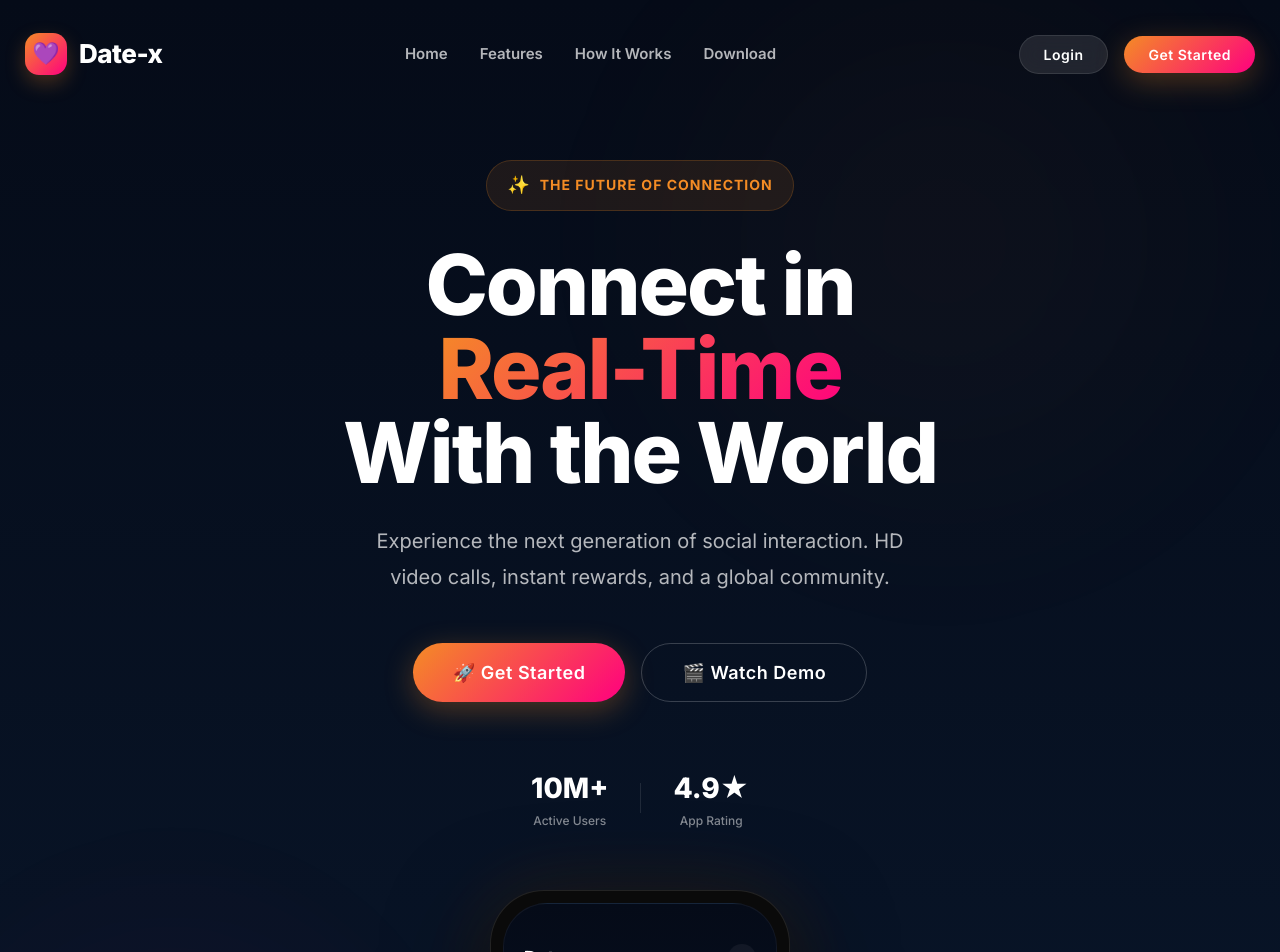
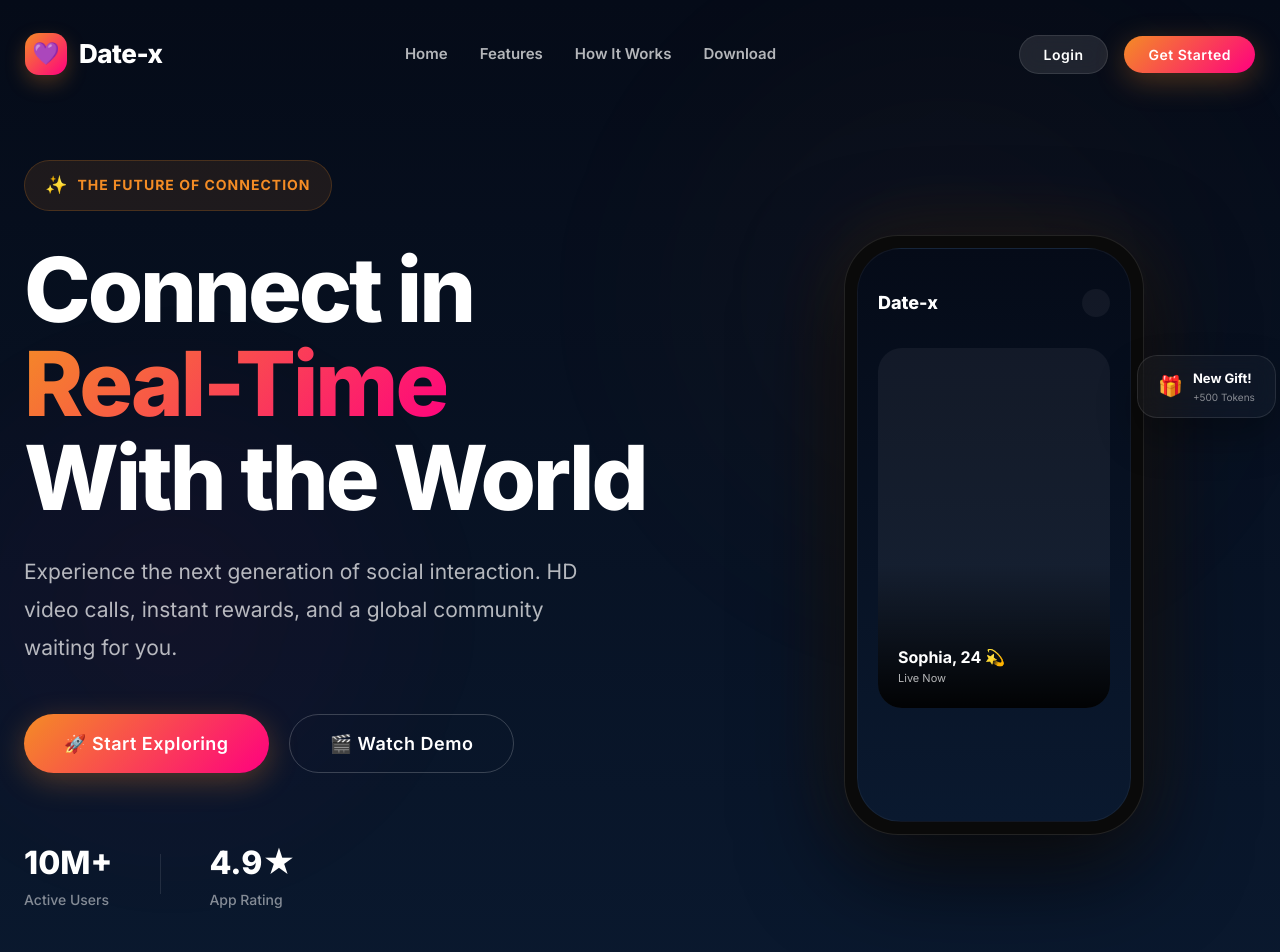
Before and after one commit to 2018dayanan/date-x_landing_page, a React (Vite) app: page / in a window 1280 px wide. Shown: the top 952 px of the page. Built offline with nearby package versions, Linux system fonts and the light colour scheme.

Commit message:
feat: add video demo modal and update Hero section typography and layout styling

```diff
--- a/src/components/Hero.tsx
+++ b/src/components/Hero.tsx
@@ -1,8 +1,10 @@
-import React from 'react';
+import React, { useState } from 'react';
 import colors from '../styles/colors';
 import Button from './Button';
 
 const Hero: React.FC = () => {
+  const [isVideoOpen, setIsVideoOpen] = useState(false);
+
   return (
     <section
       id="home"
@@ -45,16 +47,10 @@ const Hero: React.FC = () => {
       />
 
       <div className="container" style={{ position: 'relative', zIndex: 10 }}>
-        <div style={{
-          display: 'grid',
-          gridTemplateColumns: 'repeat(auto-fit, minmax(300px, 1fr))',
-          gap: '60px',
-          alignItems: 'center',
-          textAlign: 'center',
-        }}>
+        <div className="hero-grid">
 
           {/* Left Content */}
-          <div className="reveal" style={{ maxWidth: '640px', margin: '0 auto' }}>
+          <div className="reveal hero-content" style={{ maxWidth: '720px' }}>
             {/* Premium Badge */}
             <div
               style={{
@@ -76,12 +72,12 @@ const Hero: React.FC = () => {
 
             <h1
               style={{
-                fontSize: 'clamp(40px, 8vw, 84px)',
+                fontSize: 'clamp(44px, 7vw, 90px)',
                 fontWeight: 900,
                 color: colors.white,
-                lineHeight: 1,
+                lineHeight: 1.05,
                 marginBottom: '28px',
-                letterSpacing: '-2px',
+                letterSpacing: '-3px',
               }}
             >
               Connect in{' '}
@@ -92,44 +88,37 @@ const Hero: React.FC = () => {
 
             <p
               style={{
-                fontSize: 'clamp(16px, 4vw, 20px)',
+                fontSize: 'clamp(17px, 4vw, 21px)',
                 color: colors.textSecondary,
                 lineHeight: 1.8,
                 marginBottom: '48px',
-                maxWidth: '560px',
-                margin: '0 auto 48px',
+                maxWidth: '580px',
               }}
             >
-              Experience the next generation of social interaction. HD video calls, instant rewards, and a global community.
+              Experience the next generation of social interaction. HD video calls,
+              instant rewards, and a global community waiting for you.
             </p>
 
             {/* CTA Buttons */}
-            <div style={{ display: 'flex', gap: '16px', flexWrap: 'wrap', justifyContent: 'center' }}>
-              <Button variant="primary" size="lg" style={{ minWidth: '200px' }}>
-                🚀 Get Started
+            <div className="hero-ctas" style={{ display: 'flex', gap: '20px', flexWrap: 'wrap' }}>
+              <Button variant="primary" size="lg" style={{ minWidth: '220px' }}>
+                🚀 Start Exploring
               </Button>
-              <Button variant="outline" size="lg" style={{ minWidth: '200px' }}>
+              <Button variant="outline" size="lg" style={{ minWidth: '220px' }} onClick={() => setIsVideoOpen(true)}>
                 🎬 Watch Demo
               </Button>
             </div>
 
-            {/* Trusted By / Stats */}
-            <div style={{
-              display: 'flex',
-              gap: '32px',
-              marginTop: '64px',
-              alignItems: 'center',
-              justifyContent: 'center',
-              flexWrap: 'wrap'
-            }}>
+            {/* Stats */}
+            <div className="hero-stats" style={{ display: 'flex', gap: '48px', marginTop: '64px', alignItems: 'center' }}>
               <div>
-                <div style={{ fontSize: '28px', fontWeight: 900, color: colors.white }}>10M+</div>
-                <div style={{ fontSize: '12px', color: colors.textMuted, fontWeight: 500 }}>Active Users</div>
+                <div style={{ fontSize: '32px', fontWeight: 900, color: colors.white }}>10M+</div>
+                <div style={{ fontSize: '14px', color: colors.textMuted, fontWeight: 500 }}>Active Users</div>
               </div>
-              <div style={{ width: '1px', height: '30px', background: 'rgba(255,255,255,0.1)' }} className="hide-mobile" />
+              <div style={{ width: '1px', height: '40px', background: 'rgba(255,255,255,0.1)' }} className="hide-mobile" />
               <div>
-                <div style={{ fontSize: '28px', fontWeight: 900, color: colors.white }}>4.9★</div>
-                <div style={{ fontSize: '12px', color: colors.textMuted, fontWeight: 500 }}>App Rating</div>
+                <div style={{ fontSize: '32px', fontWeight: 900, color: colors.white }}>4.9★</div>
+                <div style={{ fontSize: '14px', color: colors.textMuted, fontWeight: 500 }}>App Rating</div>
               </div>
             </div>
           </div>
@@ -205,6 +194,74 @@ const Hero: React.FC = () => {
           </div>
         </div>
       </div>
+
+      {/* Video Modal */}
+      {isVideoOpen && (
+        <div
+          style={{
+            position: 'fixed',
+            inset: 0,
+            background: 'rgba(0, 0, 0, 0.9)',
+            backdropFilter: 'blur(20px)',
+            zIndex: 9999,
+            display: 'flex',
+            alignItems: 'center',
+            justifyContent: 'center',
+            padding: '20px',
+          }}
+          onClick={() => setIsVideoOpen(false)}
+        >
+          <div
+            style={{
+              position: 'relative',
+              width: '100%',
+              maxWidth: '400px',
+              aspectRatio: '9/16',
+              background: '#000',
+              borderRadius: '24px',
+              overflow: 'hidden',
+              boxShadow: '0 0 100px rgba(244, 140, 37, 0.3)',
+              border: '1px solid rgba(255,255,255,0.1)',
+            }}
+            onClick={(e) => e.stopPropagation()}
+          >
+            {/* Close Button */}
+            <button
+              onClick={() => setIsVideoOpen(false)}
+              style={{
+                position: 'absolute',
+                top: '20px',
+                right: '20px',
+                width: '40px',
+                height: '40px',
+                background: 'rgba(255,255,255,0.1)',
+                border: 'none',
+                borderRadius: '50%',
+                color: '#fff',
+                fontSize: '20px',
+                cursor: 'pointer',
+                zIndex: 10,
+                display: 'flex',
+                alignItems: 'center',
+                justifyContent: 'center',
+              }}
+            >
+              ✕
+            </button>
+
+            <iframe
+              width="100%"
+              height="100%"
+              src="https://www.youtube.com/embed/B8HUkEZG-Nw?autoplay=1"
+              title="YouTube video player"
+              frameBorder="0"
+              allow="accelerometer; autoplay; clipboard-write; encrypted-media; gyroscope; picture-in-picture; web-share"
+              allowFullScreen
+              style={{ border: 'none' }}
+            />
+          </div>
+        </div>
+      )}
     </section>
   );
 };
--- a/src/index.css
+++ b/src/index.css
@@ -136,6 +136,31 @@ body {
   flex-direction: column;
 }
 
+.hero-grid {
+  display: grid;
+  grid-template-columns: 1.2fr 1fr;
+  gap: 80px;
+  align-items: center;
+}
+
+@media (max-width: 991px) {
+  .hero-grid {
+    grid-template-columns: 1fr;
+    text-align: center;
+    gap: 60px;
+  }
+  .hero-content {
+    margin: 0 auto !important;
+    text-align: center !important;
+  }
+  .hero-ctas {
+    justify-content: center !important;
+  }
+  .hero-stats {
+    justify-content: center !important;
+  }
+}
+
 .hide-mobile {
   @media (max-width: 768px) {
     display: none !important;
```
